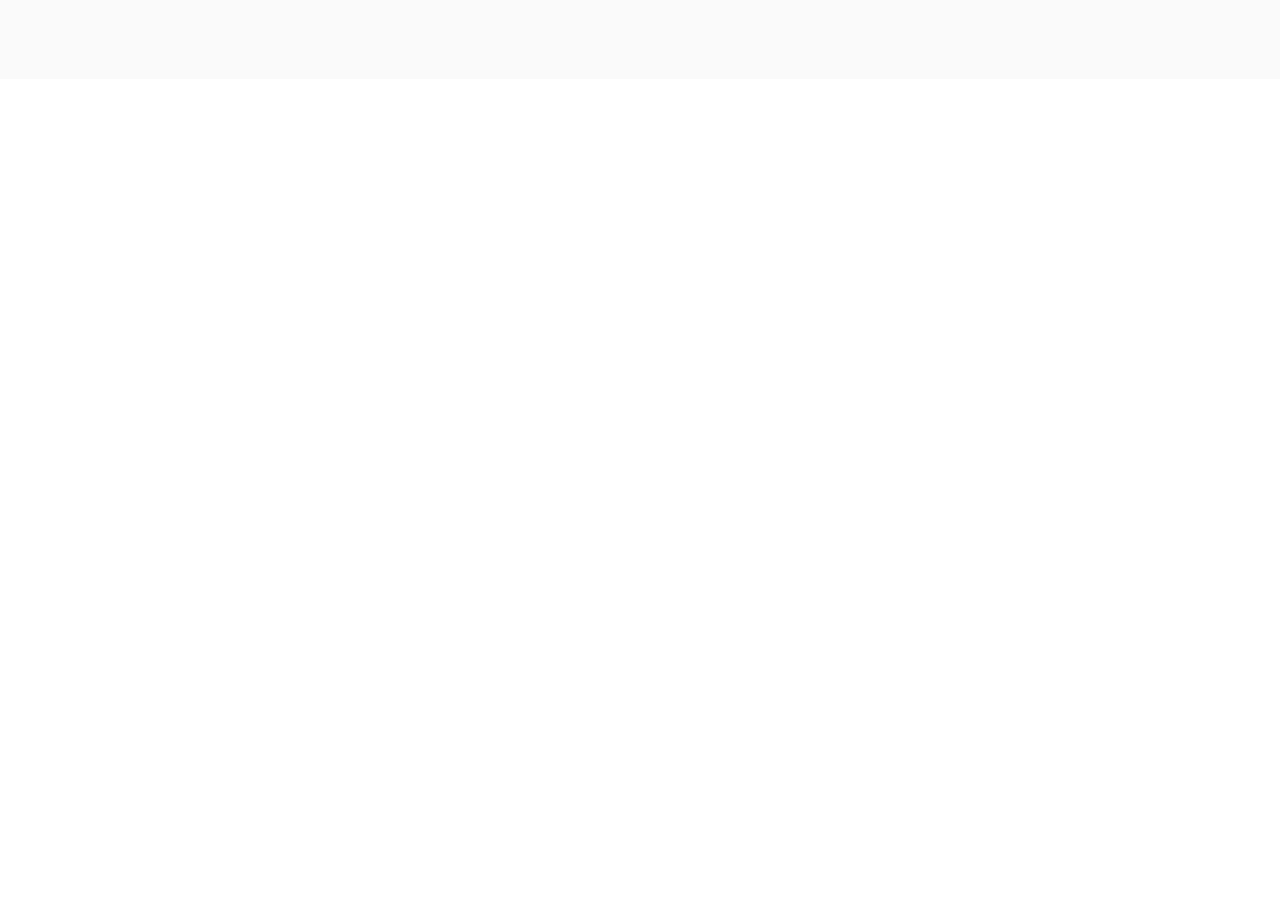
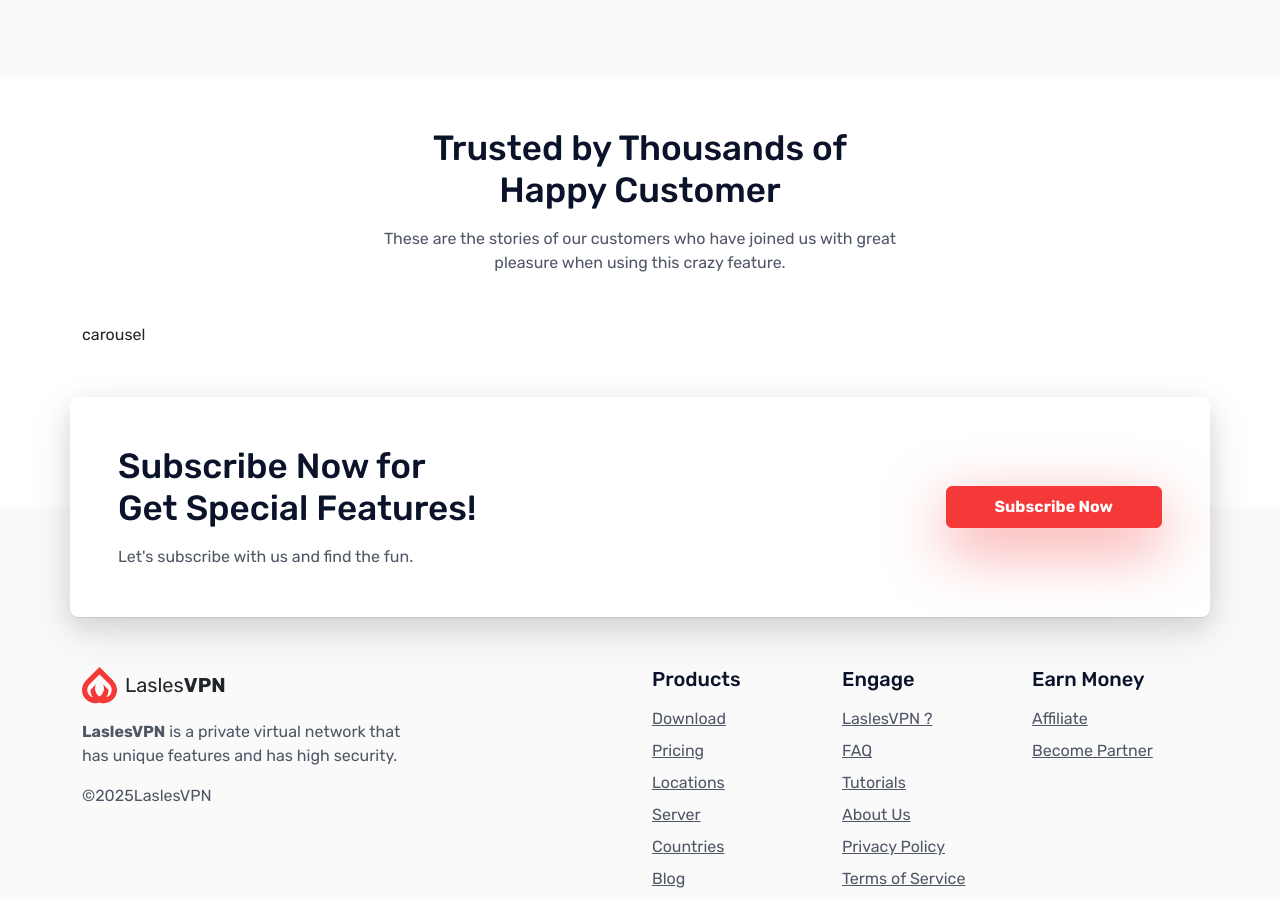
Before and after one commit to Devasurya-S/lasles-vpn, a React (Vite) app: page / in a window 1280 px wide. Shown: the part 3080-3979 px from the top of the page. Before the commit the page ends 3159 px from the top, so only its background shows below. Built offline with nearby package versions, Linux system fonts and the light colour scheme.

Commit message:
only carousel and footer link animation left

```diff
--- a/src/App.jsx
+++ b/src/App.jsx
@@ -7,6 +7,8 @@ import StatCard from './components/StatCard';
 import Feature from './components/Feature';
 import PriceSection from './components/PriceSection';
 import MapSection from './components/MapSection';
+import Footer from './components/Footer';
+import Testimonial from './components/Testimonial';
 
 const App = () => {
   return (
@@ -18,7 +20,9 @@ const App = () => {
         <Feature/>
         <PriceSection/>
         <MapSection/>
+        <Testimonial/>
       </main>
+      <Footer/>
     </>
   )
 }
--- /dev/null
+++ b/src/components/Footer.jsx
@@ -0,0 +1,147 @@
+import React from 'react'
+import ButtonPrimary from './ButtonPrimary'
+
+const Footer = () => {
+    const footerUrls = [
+        {
+            title: "Products",
+            urls: [
+                {
+                    name: "Download",
+                    url: "#"
+                },
+                {
+                    name: "Pricing",
+                    url: "#"
+                },
+                {
+                    name: "Locations",
+                    url: "#"
+                },
+                {
+                    name: "Server",
+                    url: "#"
+                },
+                {
+                    name: "Countries",
+                    url: "#"
+                },
+                {
+                    name: "Blog",
+                    url: "#"
+                },
+            ]
+        },
+        {
+            title: "Engage",
+            urls: [
+                {
+                    name: "LaslesVPN ?",
+                    url: "#"
+                },
+                {
+                    name: "FAQ",
+                    url: "#"
+                },
+                {
+                    name: "Tutorials",
+                    url: "#"
+                },
+                {
+                    name: "About Us",
+                    url: "#"
+                },
+                {
+                    name: "Privacy Policy",
+                    url: "#"
+                },
+                {
+                    name: "Terms of Service",
+                    url: "#"
+                },
+            ]
+        },
+        {
+            title: "Earn Money",
+            urls: [
+                {
+                    name: "Affiliate",
+                    url: "#"
+                },
+                {
+                    name: "Become Partner",
+                    url: "#"
+                }
+            ]
+        }
+    ]
+
+    const urlRender = (urlList) => {
+        const urlItem = urlList.map((urlObj, index) => {
+            return (
+                <li key={index} className='nav-item mb-2'><a className='color-1 text-type-1' href={urlObj.url}>{urlObj.name}</a></li>
+            )
+        })
+        return urlItem;
+    }
+
+    const footerUrlRender = () => {
+        const item = footerUrls.map((footerUrl, index)=>{
+            return (
+                <div className="col-4" key={index}>
+                    <h4 className='fw-meduim text-type-3 color-2 mb-3'>{footerUrl.title}</h4>
+                    <nav>
+                        <ul className='navbar-nav'>
+                            {urlRender(footerUrl.urls)}
+                        </ul>
+                    </nav>
+                </div>
+            )
+        })
+        return item;
+    }
+
+  return (
+    <footer className='bg-color-1 cstm-mt-1'>
+        <div className="container position-relative cstm-pt-1">
+            <div className='p-4 p-md-5 bg-white rounded-3 position-absolute top-0 start-50 translate-middle w-100 sub-card'>
+                <div className="row align-items-center g-0">
+                    <div className='col-sm-7 col-md-8'>
+                        <h2 className='hd-type-2 fw-medium mb-2 mb-md-3 color-2'>Subscribe Now for <br/> Get Special Features!</h2>
+                        <p className='text-type-1 mb-0 fw-regular color-1'>Let's subscribe with us and find the fun.</p>
+                    </div>
+                    <div className="col-sm-5 col-md-4">
+                        <div className="d-flex justify-content-sm-end mt-3 mt-sm-0">
+                            <ButtonPrimary btnName="Subscribe Now"/>
+                        </div>
+                    </div>
+                </div>
+            </div>
+        </div>
+        <div className="container-lg">
+            <div className="row flex-column-reverse flex-md-row g-4">
+                <div className="col-md-6">
+                    <a className="navbar-brand" href="#">
+                        <span className='d-flex align-items-center gap-2'>
+                            <img src="/lasles-logo.svg" alt="logo" className='img-fluid' />
+                            <p className='mb-0 text-type-3 fw-meduim'>Lasles<strong>VPN</strong></p>
+                        </span>
+                    </a>
+                    <p className='my-3 text-type-1 fw-regular color-1'> <strong>LaslesVPN</strong> is a private virtual network that <br/> has unique features and has high security.</p>
+                    <div className='d-flex'>
+                        <span></span>
+                    </div>
+                    <p className='text-type-1 fw-regular color-1'>©2025LaslesVPN</p>
+                </div>
+                <div className="col-md-6">
+                    <div className="row">
+                        {footerUrlRender()}
+                    </div>
+                </div>
+            </div>
+        </div>
+    </footer>
+  )
+}
+
+export default Footer
--- /dev/null
+++ b/src/components/Testimonial.jsx
@@ -0,0 +1,17 @@
+import React from 'react'
+
+const Testimonial = () => {
+  return (
+    <section className='bg-white'>
+        <div className='container-md py-3 py-lg-5'>
+            <h2 className='hd-type-2 fw-medium mb-2 mb-md-3 color-2 text-center'>Trusted by Thousands of <br/> Happy Customer</h2>
+            <p className='text-type-1 fw-regular mb-3 mb-md-4 color-1 text-center mb-4 mb-md-5'>These are the stories of our customers who have joined us with great<br/> pleasure when using this crazy feature.</p>
+            <div>
+                carousel
+            </div>
+        </div>
+    </section>
+  )
+}
+
+export default Testimonial
--- a/src/index.css
+++ b/src/index.css
@@ -26,9 +26,6 @@ body {
 .text-type-1 {
     font-size: 1rem;
 }
-.text-type-1 {
-    font-size: 1rem;
-}
 
 .text-type-2 {
     font-size: 1.5625rem;
@@ -40,6 +37,14 @@ body {
 
 .text-type-4 {
     font-size: 0.875rem;
+}
+
+.cstm-pt-1 {
+    padding-top: 10rem;
+}
+
+.cstm-mt-1 {
+    margin-top: 7rem;
 }
 
 @media (max-width: 1200px) {
@@ -237,3 +242,7 @@ body {
     height: 113px;
     display: flex;
 }
+
+.sub-card {
+    box-shadow: rgba(17, 17, 26, 0.1) 0px 1px 0px, rgba(17, 17, 26, 0.1) 0px 8px 24px, rgba(17, 17, 26, 0.1) 0px 16px 48px;
+}
```
